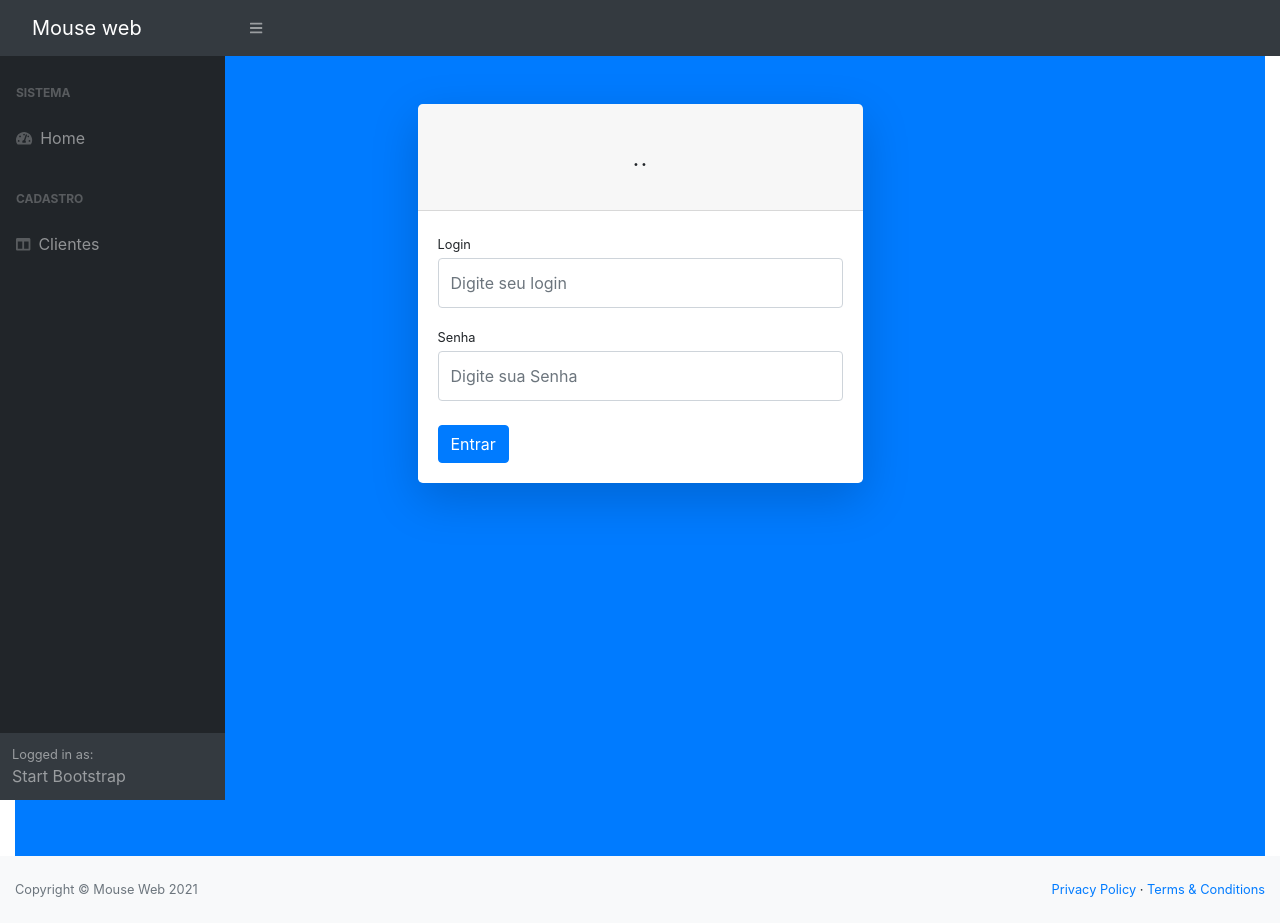
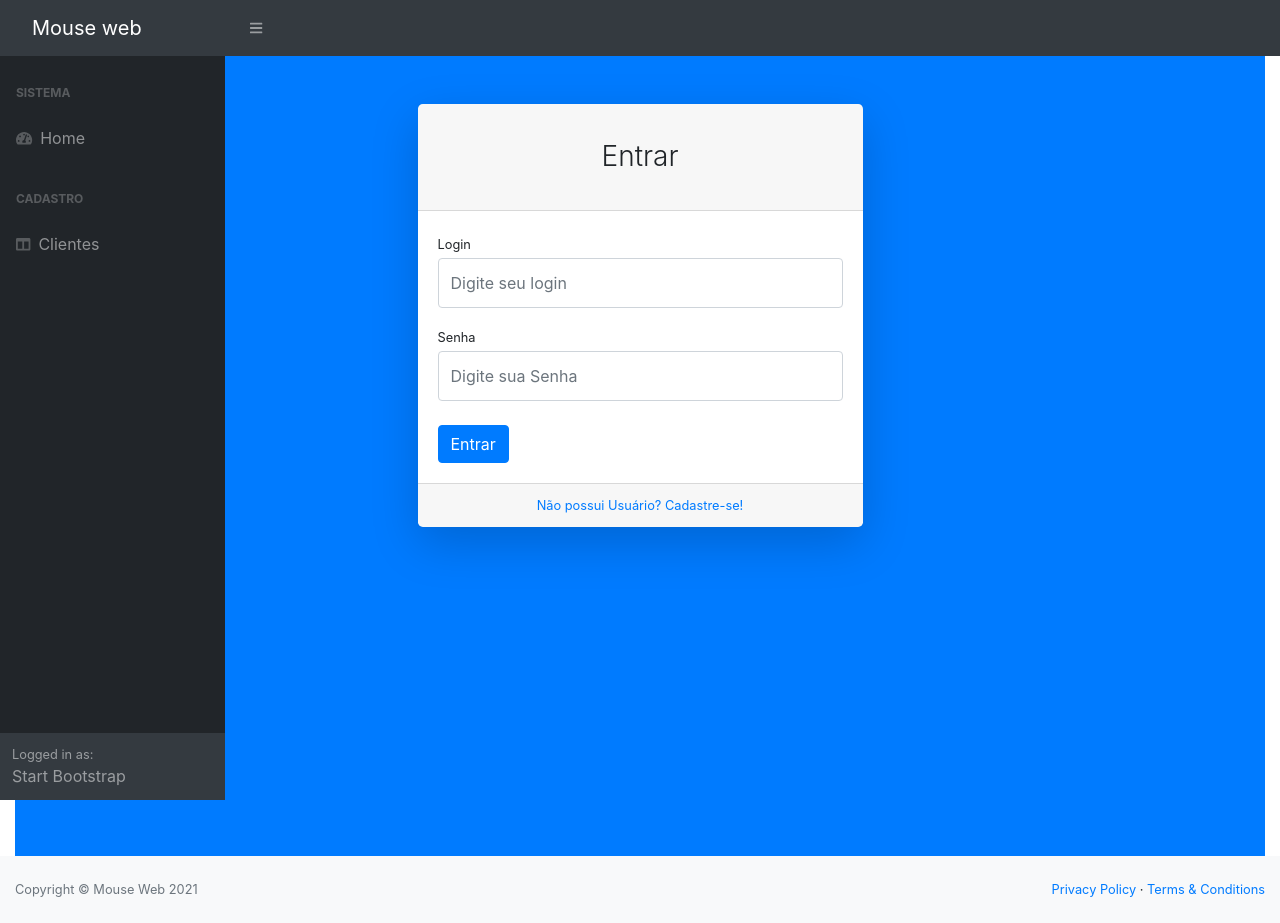
Before and after one commit to MouseWeb/clientes-front, an Angular app: page /login in a window 1280 px wide. Built offline with nearby package versions, Linux system fonts and the light colour scheme.

Commit message:
finalizado a tela de login

```diff
--- a/src/app/login/login.component.html
+++ b/src/app/login/login.component.html
@@ -8,7 +8,7 @@
                             <div class="card shadow-lg border-0 rounded-lg mt-5">
                                 <div class="card-header">
                                     <h3 class="text-center font-weight-light my-4">
-                                        ..
+                                        {{ cadastrando ? 'Cadastro de Novo Usuário' : 'Entrar' }}
                                     </h3>
                                 </div>
                                 <div class="card-body">
@@ -38,16 +38,31 @@
                                         </div>
 
                                         <div class="form-group align-items-center justify-content-between mt-4 mb-0">
-                                            <button type="submit" class="btn btn-primary">
+                                            <button type="submit" class="btn btn-primary" *ngIf="!cadastrando">
                                                 Entrar
                                             </button>
 
+                                            <button type="button" class="btn btn-success"
+                                                    (click)="cadastrar()"
+                                                    *ngIf="cadastrando">
+                                                Cadastrar
+                                            </button>
 
+                                            <button type="button" (click)="cancelaCadastro()"
+                                                    class="btn btn-danger ml-1" *ngIf="cadastrando">
+                                                Cancelar
+                                            </button>
                                         </div>
                                     </form>
                                 </div>
 
-
+                                <div class="card-footer text-center">
+                                    <div class="small">
+                                        <a href="#" (click)="preparaCadastrar($event)" >
+                                            Não possui Usuário? Cadastre-se!
+                                        </a>
+                                    </div>
+                                </div>
                             </div>
                         </div>
                     </div>
--- a/src/app/login/login.component.ts
+++ b/src/app/login/login.component.ts
@@ -1,4 +1,5 @@
 import { Component } from '@angular/core';
+import { Router } from '@angular/router';
 
 @Component({
   selector: 'app-login',
@@ -11,10 +12,26 @@ export class LoginComponent {
   password: string;
   mensagemSucesso: string;
   errors: String[];
+  cadastrando: boolean;
 
-  constructor() { }
+  constructor(
+    private router: Router
+  ) { }
 
   onSubmit(){
+    this.router.navigate(['/home'])
+  }
+
+  preparaCadastrar(event: any){
+    event.preventDefault();
+    this.cadastrando = true;
+  }
+
+  cancelaCadastro(){
+    this.cadastrando = false;
+  }
+
+  cadastrar(){
 
   }
 
```
